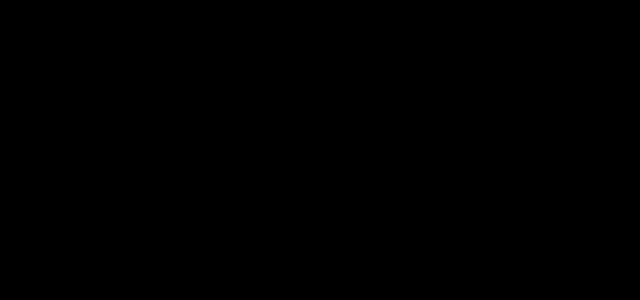
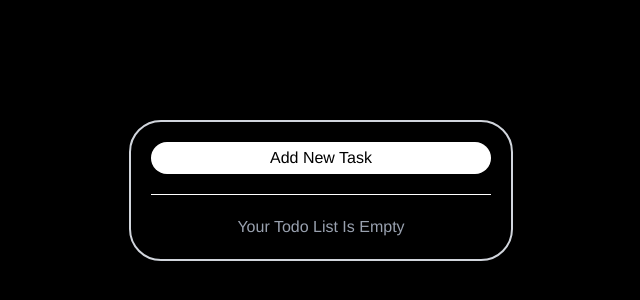
Before and after one commit to DevAS-coder/task-manager-gmtii, a React (Vite) app: page / in a window 1280 px wide. Shown: the part 198-498 px from the top of the page, without its empty margins (319-959 px from the left). Built offline with nearby package versions, Linux system fonts and the light colour scheme.

Commit message:
Better Ui And Add Tak BTN

```diff
--- a/src/App.jsx
+++ b/src/App.jsx
@@ -1,10 +1,17 @@
-import { useEffect } from "react"
+import { useEffect, useState } from "react"
 import { useDispatch, useSelector } from "react-redux"
 import { updateFromLocal } from "./features/TasksSlice"
+import EmptyList from "./components/emptyList"
+import AddNew from "./components/AddNew"
 
 function App() {
   const tasks = useSelector((state) => state.tasks.value)
   const dispatch = useDispatch()
+  const [addNewTask, setaddNewTask] = useState(false)
+
+  const taskAdded = () => {
+    setaddNewTask(false)
+  }
 
   useEffect(() => {
     const savedTasks = localStorage.getItem('tasks')
@@ -20,14 +27,20 @@ function App() {
   },[])
 
   return (
-      <div>
+      <div className="w-96 h-auto flex-col justify-center p-5 border-2 border-gray-300 rounded-4xl">
+
+        {addNewTask ? <AddNew func={taskAdded}/> : <button onClick={() => {setaddNewTask(true)}} className="bg-white w-full p-1 rounded-4xl cursor-pointer">Add New Task</button>}
+
         {
         tasks.length != 0 ?
          tasks.map(
           (task, index) =>
           {console.log('Task')}
           ) :
-          console.log('nop')
+          <div>
+            <hr className="mt-5 text-white mb-5"/>
+            <EmptyList/>
+          </div>
         }
       </div>
   )
--- /dev/null
+++ b/src/components/AddNew.jsx
@@ -0,0 +1,13 @@
+import React from 'react'
+
+function AddNew({func}) {
+  return (
+    <div className='flex-col justify-center'>
+        <input className='w-full border border-white mb-2 p-3 rounded-xl text-white' placeholder='Add Title Here' />
+        <textarea className='w-full border border-white mb-2 p-3 rounded-xl text-white' placeholder='Add Description Here'/>
+        <button onClick={func} className='bg-white w-full p-1 rounded-4xl cursor-pointer'>Add</button>
+    </div>
+  )
+}
+
+export default AddNew
--- /dev/null
+++ b/src/components/EmptyList.jsx
@@ -0,0 +1,9 @@
+import React from 'react'
+
+function EmptyList() {
+  return (
+    <div className='text-gray-400 flex justify-center'>Your Todo List Is Empty</div>
+  )
+}
+
+export default EmptyList
--- a/src/index.css
+++ b/src/index.css
@@ -3,4 +3,8 @@
 body{
   background-color: black;
   font-family: 'Franklin Gothic Medium', 'Arial Narrow', Arial, sans-serif;
+  display: flex;
+  justify-content: center;
+  align-items: center;
+  height: 100vh;
 }
```
